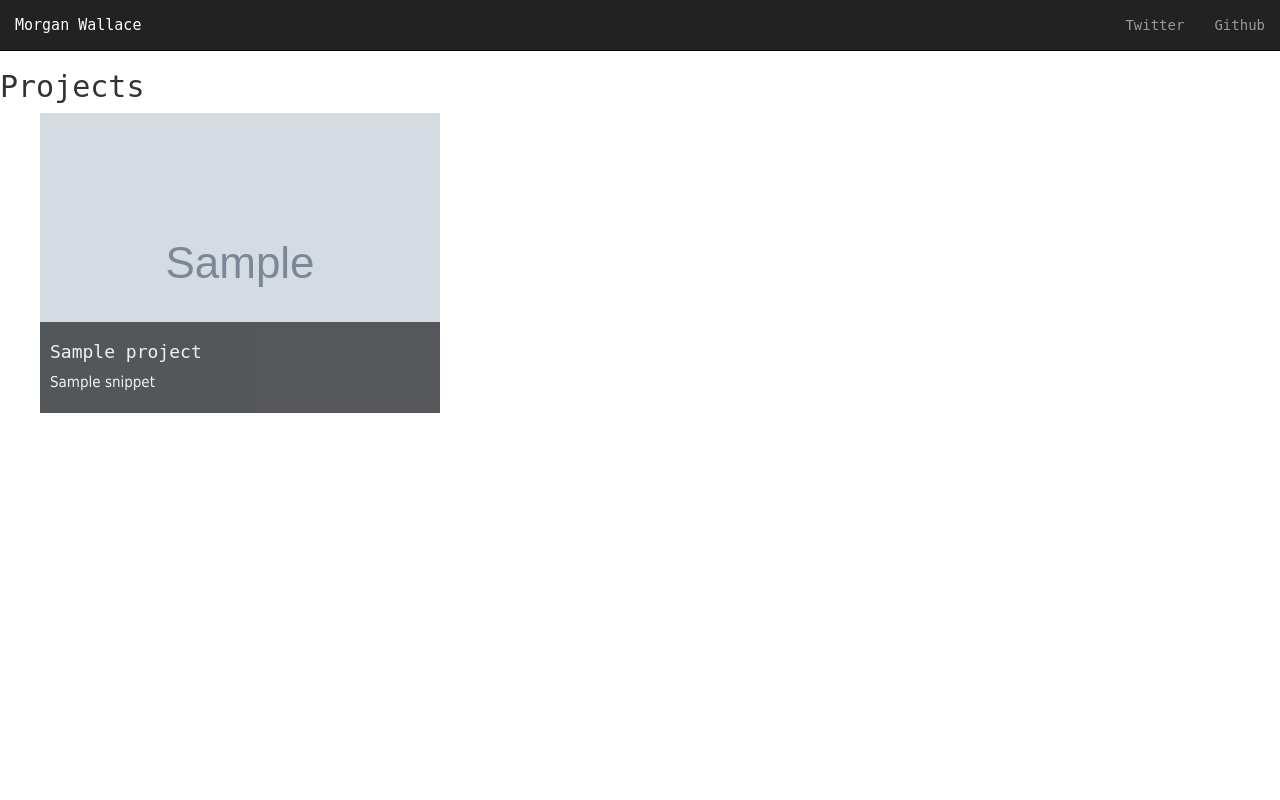
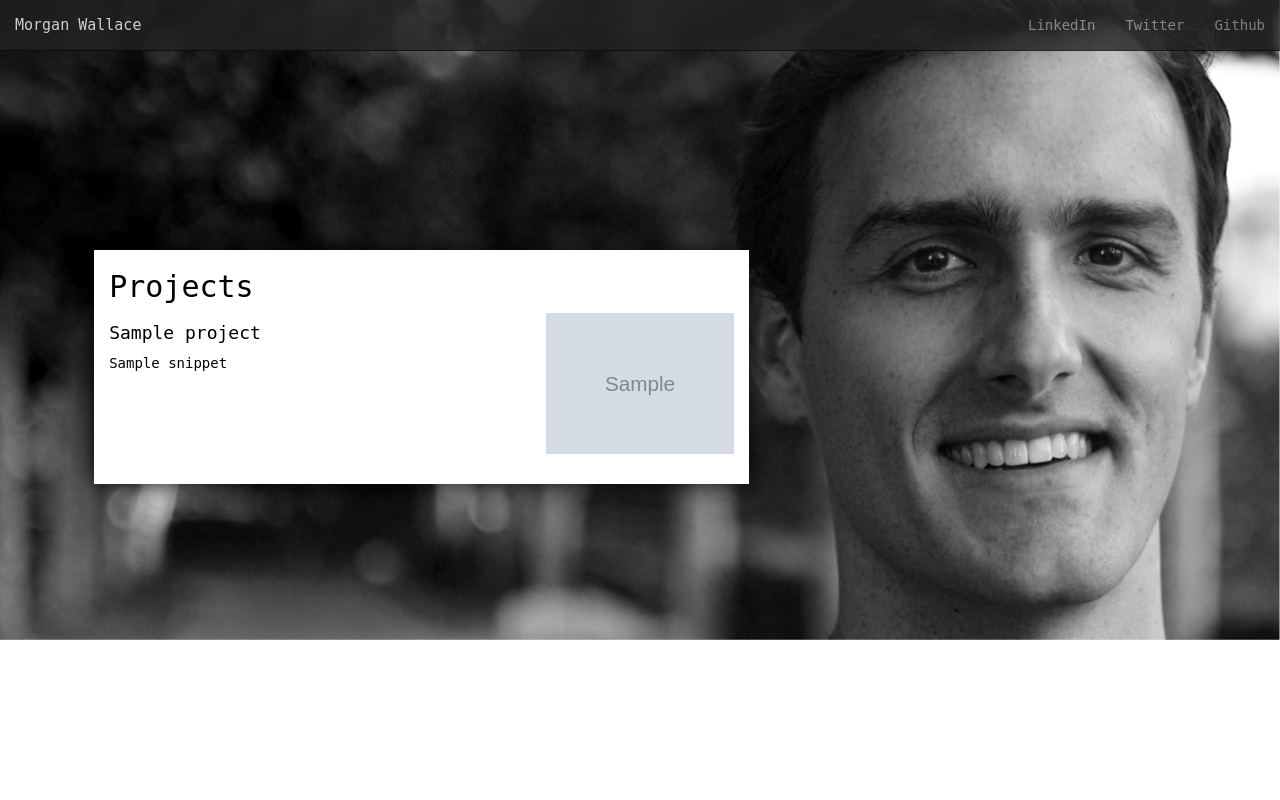
Before and after one commit to morganwallace/flask_portfolio, a Flask app: template templates/index.html in a window 1280 px wide. Run offline with Flask 2, Linux system fonts and the light colour scheme; the template is opened without the code that fills it: most values are stand-ins (such as "Sample title", 1, 10 or a date in 2020); grey boxes marked "Sample" are stand-in pictures; some libraries are stand-ins or nearby versions.

Commit message:
website is ready to be live; content and frontend added

```diff
--- a/app.py
+++ b/app.py
@@ -93,7 +93,7 @@ def home():
             'imagesLinks':proj[5].split()[0], #only take first photo
             'snippet':proj[6],
             })
-    app.logger.debug(projectsList)
+    # app.logger.debug(projectsList)
     # user_id = request.cookies.get('user_id')
     # flash('Your user id is: '+user_id)
     return render_template('index.html',
--- a/config.py
+++ b/config.py
@@ -12,4 +12,4 @@ SECRET_KEY = 'my precious'
 CSRF_ENABLED = True
 
 # Connect to the database
-SQLALCHEMY_DATABASE_URI = "postgres://ayzcctpvbmwajn:z1bTq5u6fbqWmGFHR0UrOpN_zW@ec2-54-197-249-167.compute-1.amazonaws.com:5432/d25indqqmd1654"
+# SQLALCHEMY_DATABASE_URI = 'sqlite:///' + os.path.join(basedir, 'database.db')
--- a/static/css/style.css
+++ b/static/css/style.css
@@ -1,68 +1,71 @@
 #wrap{
 	margin-top: 50px;
 }
-#add-poem textarea{
-	width: 100%;
-	min-height: 300px;
-}
-#login-btn{
-	cursor: hand;
-	cursor: pointer;
-}
-#signup input{
-	margin-bottom: 5px;
-}
+
+
+
 body{
 	/*margin-top: 70px;*/
 	padding-top: 50px;
+	overflow-x: hidden;
 }
-#hide-signin{
-	color: #999;
+
+
+/*#mypic{
+	background-image: url('../static/img/profile.jpg') no-repeat center center fixed;
+	height: 300;
+	-webkit-background-size: cover;
+    -moz-background-size: cover;
+    -o-background-size: cover;
+    background-size: cover;
+}*/
+
+#bg { position: fixed; top: 0; right: 0;}
+.bgwidth { width: 100%; }
+.bgheight { height: 100%; }
+
+
+.projectPic{
+	max-width: 400px;
+	max-height: 300px;
 }
-#hide-signin:hover{
-	text-decoration: none;
-	border-radius: 50%;
-	border:1px;
-	border-color: #999;
-}
-#get-started{
-	border: none;
-}
+
 .navbar-brand{
 	font-size: 15px;
 	font-weight: 100;
 }
-.navbar,h1,h2,h3,h4,h5,h6{
+.navbar,h1,h2,h3,h4,h5,h6,p{
 	font-family: monospace;
+	color: black;
+}
+
+#about{
+	color: white;
+}
+
+#projectsViewer{
+	background-color: white;
+	margin-top: 200px;
+	box-shadow: 0px 0px 26px black;
+	margin-bottom: 30px;
+}
+
+.description{
+	float: left;
 }
 #projectsList{
 	list-style: none;
+	color: white;
+	padding-left: 0;
 }
 #projectsList li{
 	/*width: 300px;*/
-	color: white;
+	padding-bottom: 20px
 }
-
-
-
-.wrapper{
-    float:left; /* important */
-    position:relative; /* important(so we can absolutely position the description div */
+.navbar{
+	opacity: .8;
+	/*position: absolute;*/
 }
-.description{
-    position:absolute; /* absolute position (so we can position it where we want)*/
-    bottom:0px; /* position will be on bottom */
-    left:0px;
-    width:100%;
-    /* styling bellow */
-    background-color:black;
-    font-family: 'tahoma';
-    font-size:15px;
-    color:white;
-    opacity:0.6; /* transparency */
-    filter:alpha(opacity=60); /* IE transparency */
-}
-.description_content{
-    padding:10px;
-    margin:0px;
-}
+/*#imgWrapper{
+	overflow: hidden;
+}*/
--- a/static/js/main.js
+++ b/static/js/main.js
@@ -32,7 +32,7 @@ $("#add-project").submit(function(){
 		    	alert(data);
 		    }
 		},'json')
-	return false
+	// return false
   })
 
 
@@ -58,6 +58,33 @@ $("#sign-in").submit(function(){
 	return false
   })
 
-$(document).ready(function(){
+$(window).load(function() {
+
+	var theWindow        = $(window),
+	    $bg              = $("#bg"),
+	    aspectRatio      = $bg.width() / $bg.height();
+
+	// $("#projectsViewer").css(
+	// 	"margin-top",theWindow.height()-400
+	// )
+
+	function resizeBg() {
+
+		if ( (theWindow.width() / theWindow.height()) > aspectRatio ) {
+		    $bg
+		    	.removeClass()
+		    	.addClass('bgheight');
+		    	// $("#imgWrapper").css("height",theWindow.height());
+
+		} else {
+		    $bg
+		    	.removeClass()
+		    	.addClass('bgwidth');
+		    	// $("#imgWrapper").css("height",theWindow.height());
+		}
+
+	}
+
+	theWindow.resize(resizeBg).trigger("resize");
 
 });
--- a/templates/index.html
+++ b/templates/index.html
@@ -10,30 +10,35 @@
 	.navbar{
 		margin-bottom: 0;
 	}
-	#background-image{
-		width: 100%;
-		position: absolute;
 
-	}
 </style>
-<div>
-	<h2>Projects</h2>
+<div id="imgWrapper">
+	<img id="bg" src='../static/img/longface.jpg'>
+</div>
+
+<div  class="row">
+	<div class="col-sm-6 col-sm-offset-1" id="projectsViewer">
+		<h2 id="projects">Projects</h2>
 		<ul id="projectsList">
 			{% for project in projectsList %}
 				<a href="/project/{{project.title.lower()}}">
-				<li class="wrapper">
-					<img src="{{project.imagesLinks}}">
-					<div class="description">
+					<li class="row">
+
+						<div class="description col-lg-8">
 							<div class="description_content">
 								<h4>{{project.title}}</h4>
 								<p>{{project.snippet}}</p>
 							</div>
 						</div>
+						<img class="projectPic col-lg-4" src="static/img/{{project.imagesLinks}}">
 					</li>
 				</a>
 			{% endfor %}
 		</ul>
 	</div>
+</div>
+
+
 
 
 {% endblock %}
--- a/templates/layout.html
+++ b/templates/layout.html
@@ -41,7 +41,7 @@
         <div class="navbar-collapse collapse">
           <ul class="nav navbar-nav navbar-right">
 
-
+           <li><a href="http://www.linkedin.com/in/morganmwallace">LinkedIn</a></li>
             <li><a href="http://www.twitter.com/wallacemorgan">Twitter</a></li>
 
             <li><a href="http://www.github.com/morganwallace">Github</a></li>
@@ -67,6 +67,7 @@
       {% endif %}
     {% endwith %}
 
+
     {% block content %}{% endblock %}
 
 
--- a/templates/project.html
+++ b/templates/project.html
@@ -2,12 +2,14 @@
 {% block title %}Login{% endblock %}
 {% block content %}
 <div class="container-fluid">
+<a href="/"><h4>Return Home</h4></a>
   <div class="row">
     <div class="col-md-6 col-md-offset-3 main">
         <h1 class="page-header project-title">{{title}}</h1>
           {{body}}
           {% for piclink in imagesLinks %}
-          	<img src="../{{piclink}}">
+          <br><br>
+          	<img src="../static/img/{{piclink}}">
           {% endfor %}
     </div>
   </div>
```
Also changed, not shown: migrations/versions/371ad33f91af_.py (added, +26 -0 lines), migrations/versions/50033ac5d5a0_.py (added, +26 -0 lines), static/css/Stronghold.png (added), static/img/Stronghold.png (added), static/img/blur.jpg (added), static/img/longface.jpg (added), static/img/magicmonkey.png (added), static/img/profile.jpg (added), static/img/ravelry.png (added). Lines whose indentation alone changed are shown as unchanged.
